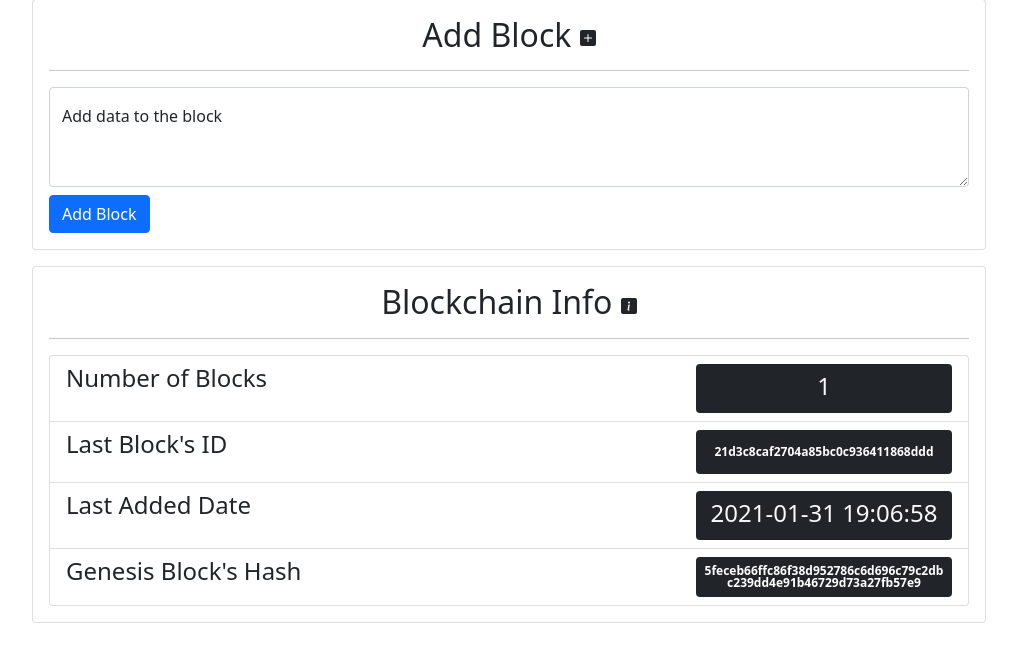
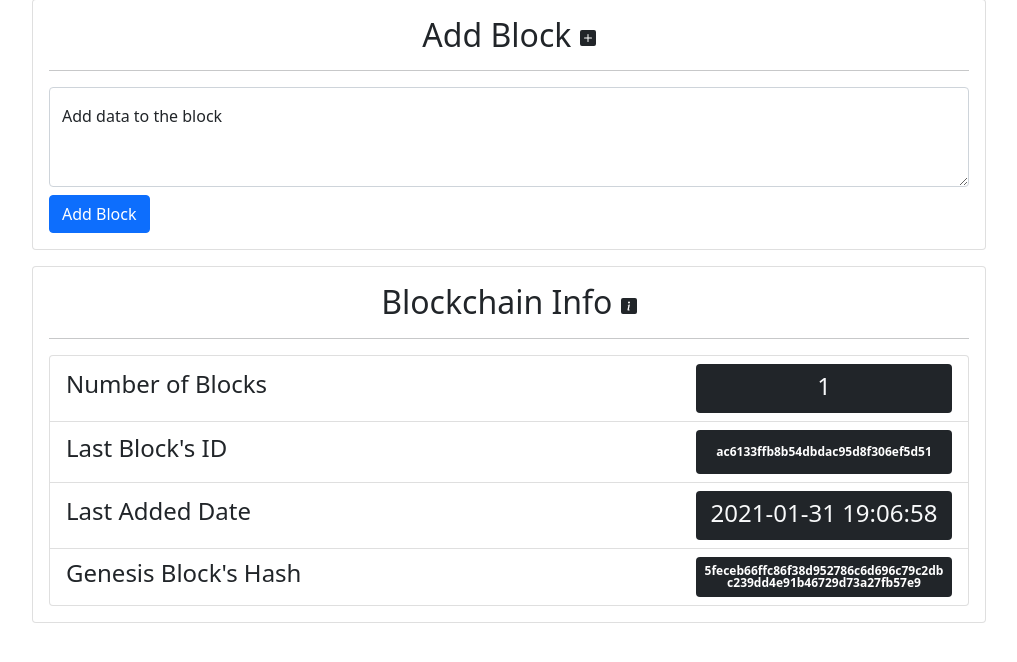
Before and after one commit to Egesabanci/blockchain, a Flask app: page / in a window 1280 px wide. Shown: the part 49-711 px from the top of the page, without its empty margins (131-1148 px from the left). Run offline with Flask 2, Linux system fonts and the light colour scheme; data comes from the database, SQL or seed files in the repository.

Commit message:
template updated

```diff
--- a/src/templates/main.html
+++ b/src/templates/main.html
@@ -46,25 +46,25 @@
 							<hr>
 							<ul class = "list-group">
 								<li class = "list-group-item d-flex justify-content-between">
-									<h4>Number of Blocks</h4>
+									<h4 class = "d-flex align-items-center">Number of Blocks</h4>
 									<span class="badge badge-primary text-wrap bg-dark" style="width: 16rem;">
 									  <h4 class = "text-wrap text-light pt-1">{{ context["num_of_blocks"] }}</h4>
 									</span>
 								</li>
 								<li class = "list-group-item d-flex justify-content-between">
-									<h4>Last Block's ID</h4>
+									<h4 class = "d-flex align-items-center">Last Block's ID</h4>
 									<span class="badge badge-primary text-wrap bg-dark p-3" style="width: 16rem;">
 									  {{ context["final_block_id"] }}
 									</span>
 								</li>
 								<li class = "list-group-item d-flex justify-content-between">
-									<h4>Last Added Date</h4>
+									<h4 class = "d-flex align-items-center">Last Added Date</h4>
 									<span class="badge badge-primary text-wrap bg-dark" style="width: 16rem;">
 									  <h4 class = "text-wrap text-light pt-1">{{ context["last_block_date"] }}</h4>
 									</span>
 								</li>
 								<li class = "list-group-item d-flex justify-content-between">
-									<h4>Genesis Block's Hash</h4>
+									<h4 class = "d-flex align-items-center">Genesis Block's Hash</h4>
 									<span class="badge badge-primary text-wrap bg-dark p-2" style="width: 16rem;">
 									  {{ context["genesis_block_hash"] }}
 									</span>
```
